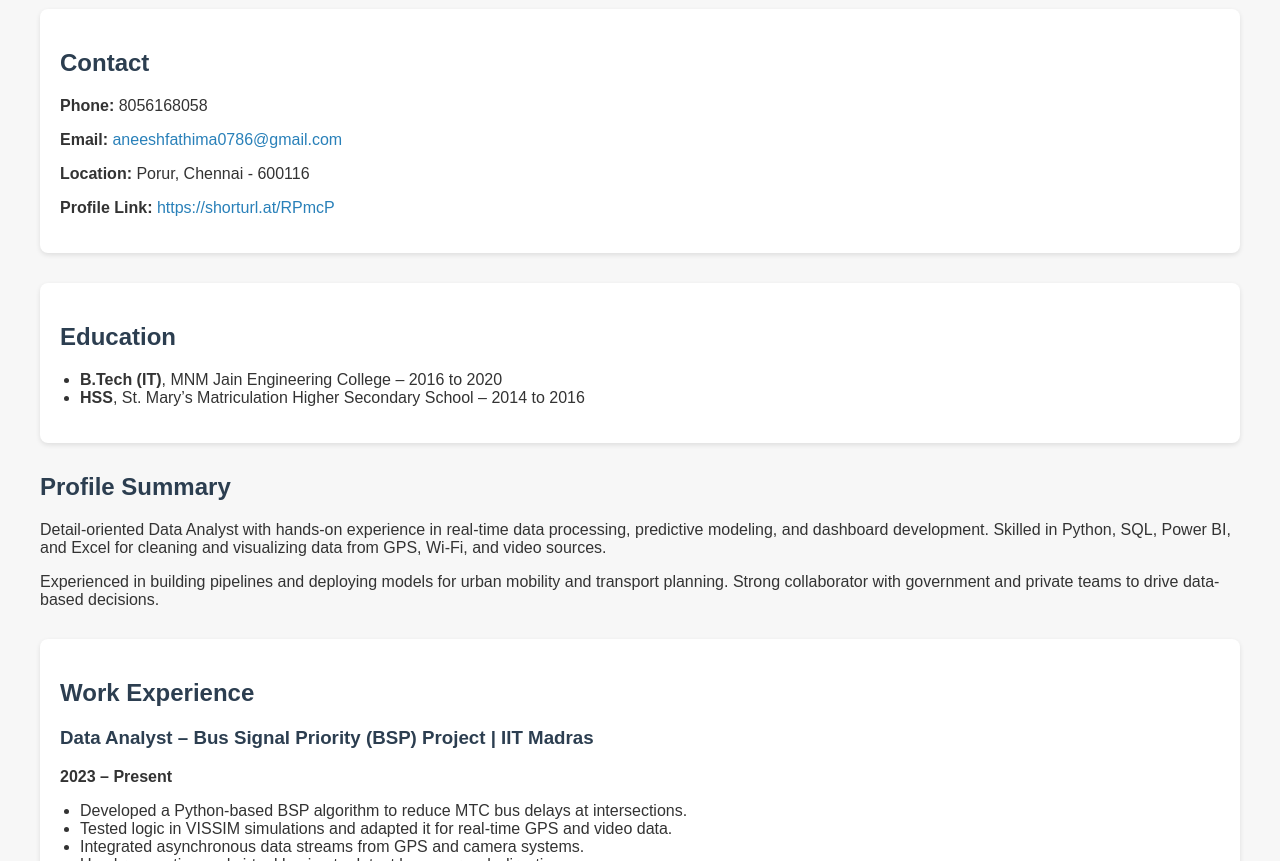
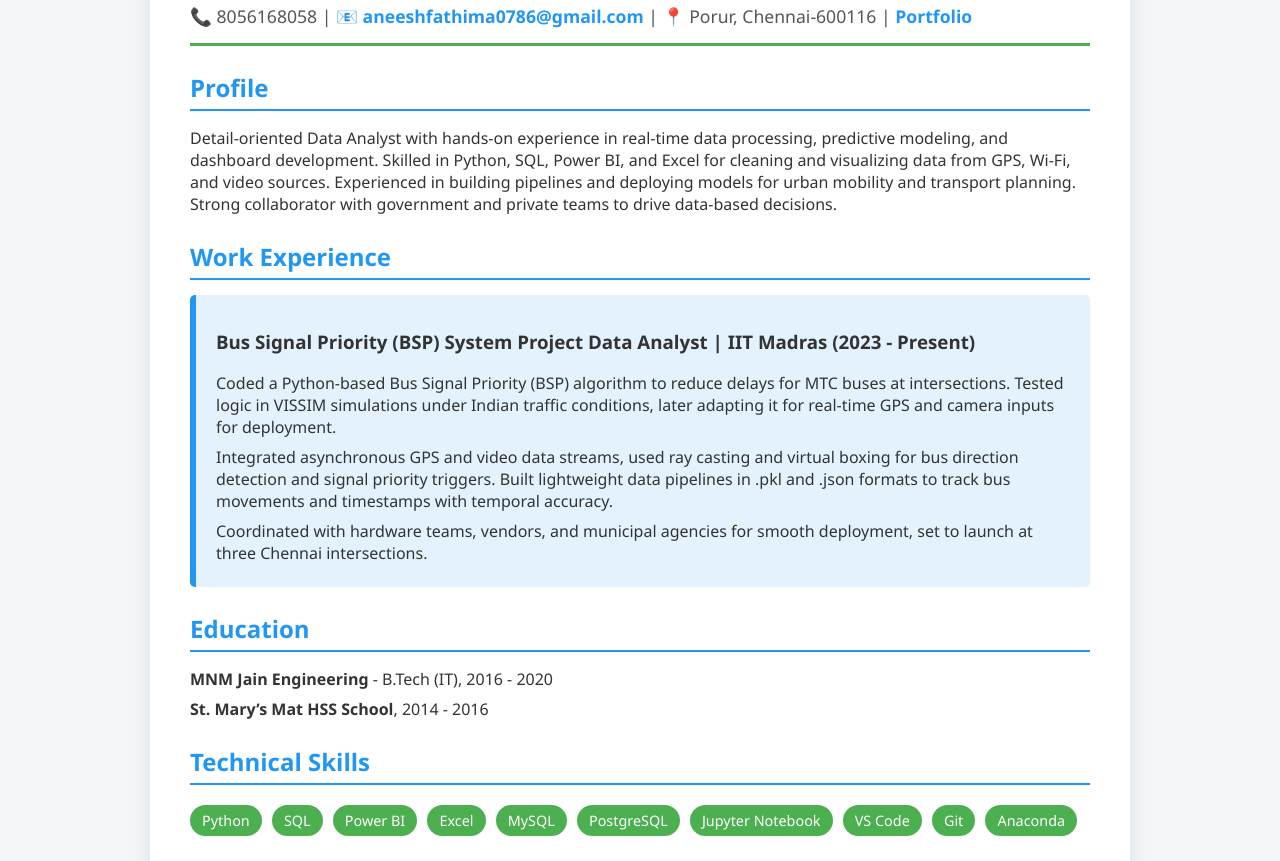
Before and after one commit to Aneesh-fathima/My_CV, a plain HTML site: page index.html in a window 1280 px wide. Shown: the part 123-984 px from the top of the page. Drawn offline with Linux system fonts and the light colour scheme.

Commit message:
Update index.html

```diff
--- a/index.html
+++ b/index.html
@@ -1,91 +1,131 @@
-
 <!DOCTYPE html>
 <html lang="en">
 <head>
-  <meta charset="UTF-8">
-  <meta name="viewport" content="width=device-width, initial-scale=1">
-  <title>Aneeshfathima S - Data Analyst CV</title>
+<meta charset="UTF-8" />
+<meta name="viewport" content="width=device-width, initial-scale=1" />
+<title>Aneesh Fathima - Data Analyst Resume</title>
 <style>
   body {
-      font-family: Arial, sans-serif;
-      margin: 40px;
-      background-color: #f7f7f7;
+    font-family: 'Segoe UI', Tahoma, Geneva, Verdana, sans-serif;
+    background: #f4f7fa;
     color: #333;
+    margin: 0;
+    padding: 20px;
   }
-    h1, h2, h3 {
-      color: #2c3e50;
+  .container {
+    max-width: 900px;
+    margin: auto;
+    background: #fff;
+    border-radius: 10px;
+    box-shadow: 0 0 20px rgba(0,0,0,0.1);
+    padding: 30px 40px;
+  }
+  header {
+    border-bottom: 3px solid #4caf50;
+    padding-bottom: 15px;
+    margin-bottom: 25px;
+  }
+  header h1 {
+    color: #4caf50;
+    margin: 0;
+  }
+  header p {
+    margin: 5px 0 0;
+    font-size: 1.1em;
+    color: #555;
   }
   section {
-      margin-bottom: 30px;
+    margin-bottom: 25px;
   }
-    a {
-      color: #2980b9;
+  h2 {
+    color: #2196f3;
+    border-bottom: 2px solid #2196f3;
+    padding-bottom: 5px;
+    margin-bottom: 15px;
+  }
+  .contact a {
+    color: #2196f3;
     text-decoration: none;
+    font-weight: bold;
   }
-    .contact, .education, .experience, .skills {
-      background: #fff;
-      padding: 20px;
-      border-radius: 8px;
-      box-shadow: 0 2px 5px rgba(0,0,0,0.1);
+  .contact a:hover {
+    text-decoration: underline;
   }
   ul {
-      padding-left: 20px;
+    list-style: none;
+    padding-left: 0;
+  }
+  ul li {
+    margin-bottom: 8px;
+  }
+  .skills span {
+    display: inline-block;
+    background: #4caf50;
+    color: white;
+    padding: 6px 12px;
+    margin: 5px 6px 5px 0;
+    border-radius: 20px;
+    font-size: 0.9em;
+  }
+  .project {
+    background: #e3f2fd;
+    border-left: 6px solid #2196f3;
+    padding: 15px 20px;
+    border-radius: 5px;
+  }
+  .project p {
+    margin: 8px 0;
   }
 </style>
 </head>
 <body>
-
+  <div class="container">
     <header>
-    <h1>Aneeshfathima S</h1>
-    <p><strong>Data Analyst</strong></p>
+      <h1>Aneesh Fathima S</h1>
+      <p>Data Analyst</p>
+      <p class="contact">
+        📞 8056168058 | 📧 <a href="mailto:aneeshfathima0786@gmail.com">aneeshfathima0786@gmail.com</a> | 📍 Porur, Chennai-600116 | <a href="https://shorturl.at/RPmcP" target="_blank" rel="noopener noreferrer">Portfolio</a>
+      </p>
     </header>
 
-  <section class="contact">
-    <h2>Contact</h2>
-    <p><strong>Phone:</strong> 8056168058</p>
-    <p><strong>Email:</strong> <a href="mailto:aneeshfathima0786@gmail.com">aneeshfathima0786@gmail.com</a></p>
-    <p><strong>Location:</strong> Porur, Chennai - 600116</p>
-    <p><strong>Profile Link:</strong> <a href="https://shorturl.at/RPmcP" target="_blank">https://shorturl.at/RPmcP</a></p>
+    <section>
+      <h2>Profile</h2>
+      <p>Detail-oriented Data Analyst with hands-on experience in real-time data processing, predictive modeling, and dashboard development. Skilled in Python, SQL, Power BI, and Excel for cleaning and visualizing data from GPS, Wi-Fi, and video sources. Experienced in building pipelines and deploying models for urban mobility and transport planning. Strong collaborator with government and private teams to drive data-based decisions.</p>
     </section>
 
-  <section class="education">
+    <section>
+      <h2>Work Experience</h2>
+      <div class="project">
+        <h3>Bus Signal Priority (BSP) System Project Data Analyst | IIT Madras (2023 - Present)</h3>
+        <p>Coded a Python-based Bus Signal Priority (BSP) algorithm to reduce delays for MTC buses at intersections. Tested logic in VISSIM simulations under Indian traffic conditions, later adapting it for real-time GPS and camera inputs for deployment.</p>
+        <p>Integrated asynchronous GPS and video data streams, used ray casting and virtual boxing for bus direction detection and signal priority triggers. Built lightweight data pipelines in .pkl and .json formats to track bus movements and timestamps with temporal accuracy.</p>
+        <p>Coordinated with hardware teams, vendors, and municipal agencies for smooth deployment, set to launch at three Chennai intersections.</p>
+      </div>
+    </section>
+
+    <section>
       <h2>Education</h2>
       <ul>
-      <li><strong>B.Tech (IT)</strong>, MNM Jain Engineering College – 2016 to 2020</li>
-      <li><strong>HSS</strong>, St. Mary’s Matriculation Higher Secondary School – 2014 to 2016</li>
+        <li><strong>MNM Jain Engineering</strong> - B.Tech (IT), 2016 - 2020</li>
+        <li><strong>St. Mary’s Mat HSS School</strong>, 2014 - 2016</li>
       </ul>
     </section>
 
-  <section class="profile">
-    <h2>Profile Summary</h2>
-    <p>Detail-oriented Data Analyst with hands-on experience in real-time data processing, predictive modeling, and dashboard development. Skilled in Python, SQL, Power BI, and Excel for cleaning and visualizing data from GPS, Wi-Fi, and video sources.</p>
-    <p>Experienced in building pipelines and deploying models for urban mobility and transport planning. Strong collaborator with government and private teams to drive data-based decisions.</p>
+    <section>
+      <h2>Technical Skills</h2>
+      <div class="skills">
+        <span>Python</span>
+        <span>SQL</span>
+        <span>Power BI</span>
+        <span>Excel</span>
+        <span>MySQL</span>
+        <span>PostgreSQL</span>
+        <span>Jupyter Notebook</span>
+        <span>VS Code</span>
+        <span>Git</span>
+        <span>Anaconda</span>
+      </div>
     </section>
-
-  <section class="experience">
-    <h2>Work Experience</h2>
-    <h3>Data Analyst – Bus Signal Priority (BSP) Project | IIT Madras</h3>
-    <p><strong>2023 – Present</strong></p>
-    <ul>
-      <li>Developed a Python-based BSP algorithm to reduce MTC bus delays at intersections.</li>
-      <li>Tested logic in VISSIM simulations and adapted it for real-time GPS and video data.</li>
-      <li>Integrated asynchronous data streams from GPS and camera systems.</li>
-      <li>Used ray casting and virtual boxing to detect bus approach direction.</li>
-      <li>Built data pipelines with .pkl and .json formats to track bus movements and signal phases.</li>
-      <li>Matched GPS and video feeds with high temporal accuracy.</li>
-      <li>Coordinated with hardware teams and municipal agencies for deployment.</li>
-      <li>Final algorithm set for deployment at 3 intersections in Chennai.</li>
-    </ul>
-  </section>
-
-  <section class="skills">
-    <h2>Technical Skills</h2>
-    <ul>
-      <li><strong>Environment:</strong> Jupyter Notebook, VS Code, Git, Anaconda, Power BI</li>
-      <li><strong>Languages:</strong> Python, SQL</li>
-      <li><strong>Databases:</strong> MySQL, PostgreSQL</li>
-    </ul>
-  </section>
-
+  </div>
 </body>
 </html>
```
Lines whose indentation alone changed are shown as unchanged.
